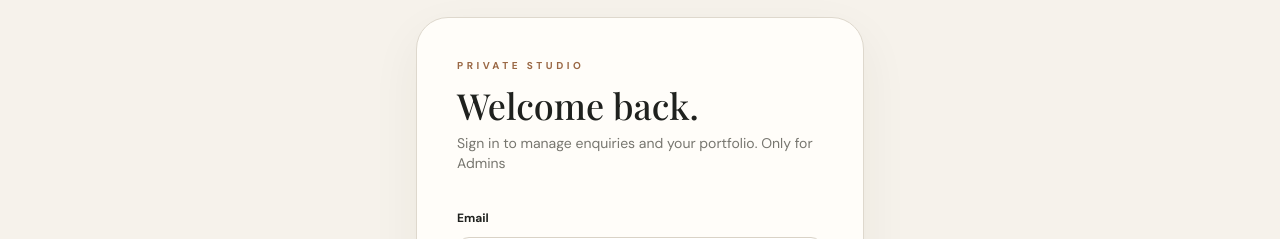
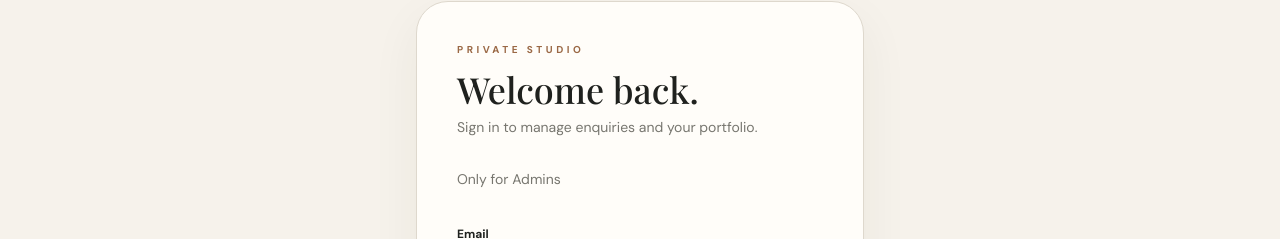
Before and after one commit to Karthick-code/Endless-Moment-1, a React (Vite) app in the folder frontend/: page /login in a window 1280 px wide. Shown: the part 152-391 px from the top of the page. Built offline with nearby package versions, Linux system fonts and the light colour scheme; no server answers; a web font is replaced by a local one.

Commit message:
admin's access message

```diff
--- a/frontend/src/pages/Login.jsx
+++ b/frontend/src/pages/Login.jsx
@@ -53,10 +53,10 @@ export const Login=()=>{
     }catch(err){setError(err.response?.data?.msg||"Unable to reset password.")}finally{setLoading(false)}
   };
 
-  const header={login:{eyebrow:"Private studio",title:"Welcome back.",description:"Sign in to manage enquiries and your portfolio. \nOnly for Admins"},forgot:{eyebrow:"Account recovery",title:"Reset your password.",description:"Enter an admin email and we'll send a secure reset link."},reset:{eyebrow:"Secure reset",title:"Choose a new password.",description:"This link is valid for 30 minutes and can only be used once."}}[mode];
+  const header={login:{eyebrow:"Private studio",title:"Welcome back.",description:"Sign in to manage enquiries and your portfolio.",restrict:"Only for Admins"},forgot:{eyebrow:"Account recovery",title:"Reset your password.",description:"Enter an admin email and we'll send a secure reset link."},reset:{eyebrow:"Secure reset",title:"Choose a new password.",description:"This link is valid for 30 minutes and can only be used once."}}[mode];
 
   return <div className="endless-page"><Navbar/><main className="endless-shell min-h-[calc(100vh-76px)] grid place-items-center py-16"><div className="w-full max-w-md endless-card rounded-[2rem] p-7 sm:p-10">
-    <p className="text-[10px] uppercase tracking-[.35em] text-[#9a6845] font-bold">{header.eyebrow}</p><h1 className="endless-serif text-4xl mt-3">{header.title}</h1><p className="text-sm text-[#77766f] mt-2">{header.description}</p>
+    <p className="text-[10px] uppercase tracking-[.35em] text-[#9a6845] font-bold">{header.eyebrow}</p><h1 className="endless-serif text-4xl mt-3">{header.title}</h1><p className="text-sm text-[#77766f] mt-2">{header.description}</p> <br /> <p className="text-sm text-[#77766f] mt-2">{header.restrict}</p>
 
     {mode==="login"&&<form onSubmit={submit} className="mt-8 space-y-5">
       <label className="block"><span className="text-xs font-bold">Email</span><div className="mt-2 relative"><Mail className="absolute left-4 top-3.5 text-[#999] size-4"/><input type="email" value={email} onChange={e=>setEmail(e.target.value)} className="w-full rounded-xl border border-[#d9d2c6] bg-white pl-11 pr-4 py-3.5 outline-none focus:border-[#9a6845]" placeholder="admin@example.com" autoComplete="username"/></div></label>
```
